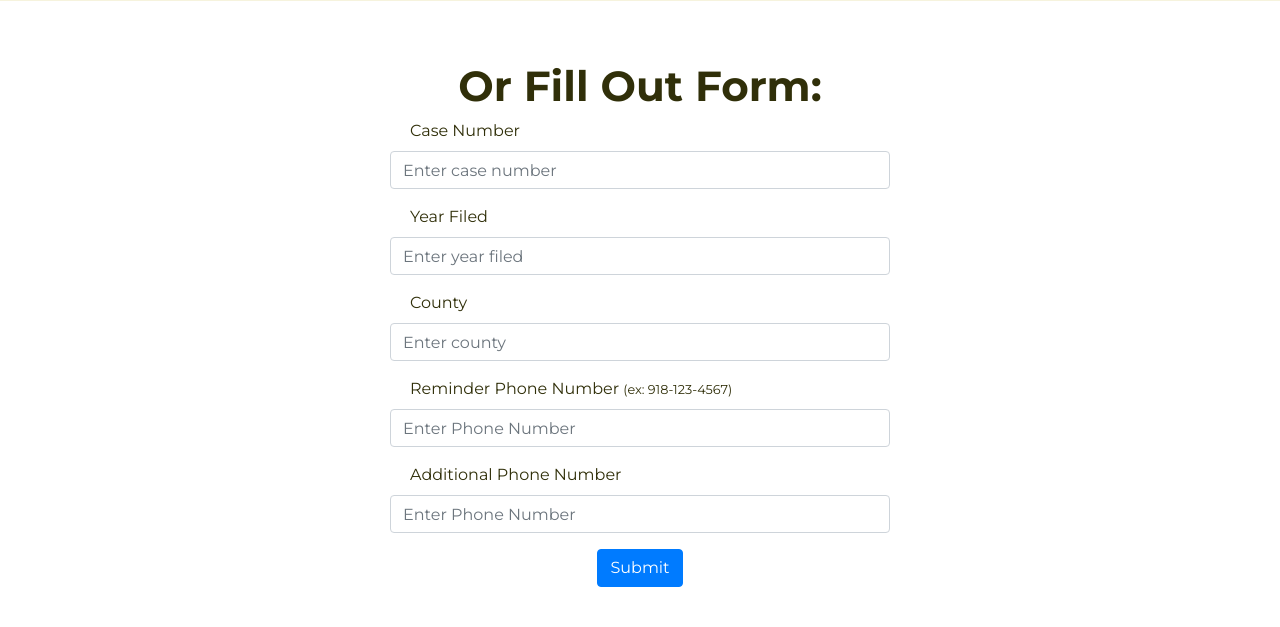
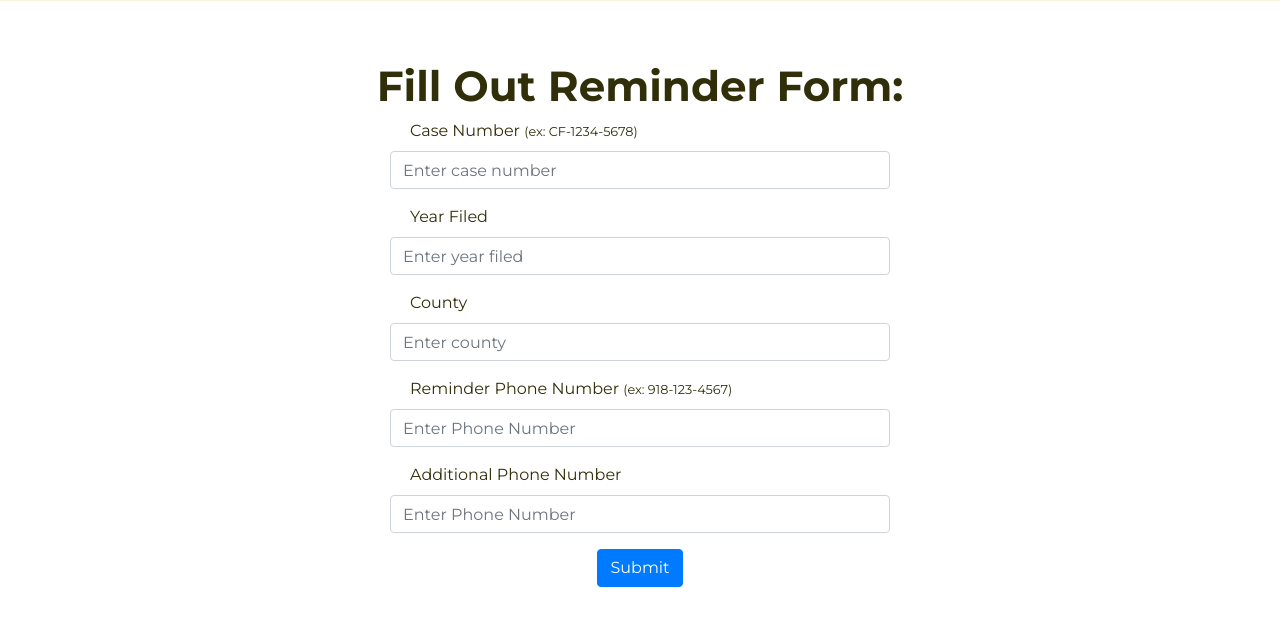
Before and after one commit to codefortulsa/courtbot-python, a Django app: page / in a window 1280 px wide. Shown: the part 1368-1995 px from the top of the page. Run offline with Django 3.2, Linux system fonts and the light colour scheme; some libraries are stand-ins or nearby versions.

Commit message:
add proper form styling

```diff
--- a/website/templates/index.html
+++ b/website/templates/index.html
@@ -70,10 +70,10 @@
 <!-- Case Reminder Form -->
 <section id="form">
 	<div class="container text-center">
-		<h2>Or Fill Out Form:</h2>
+		<h2>Fill Out Reminder Form:</h2>
 		<form action="/form_data" id="case-form" method="POST">
 			<div class="form-group">
-				<label for="case_num">Case Number</label>
+				<label for="case_num">Case Number <small>(ex: CF-1234-5678)</small></label>
 				<input type="text" class="form-control" id="case_num" name="case_num" placeholder="Enter case number">
 			</div>
 			<div class="form-group">
@@ -99,7 +99,7 @@
 	</div>
 </section>
 <!--FAQs-->
-<section id="faq">
+<section id="faq" class="CBLtBgClr">
 	<div class="container">
 		<h2 class="center">Frequently Asked Questions</h2>
 		<br>
@@ -138,7 +138,7 @@
 	</div>
 </section>
 <!--Credits-->
-<section class="CBLtBgClr">
+<section>
 	<div id="sponsor-logo" class="container text-center ">
 		<h3>Brought to you by</h3>
 		<br>
```
